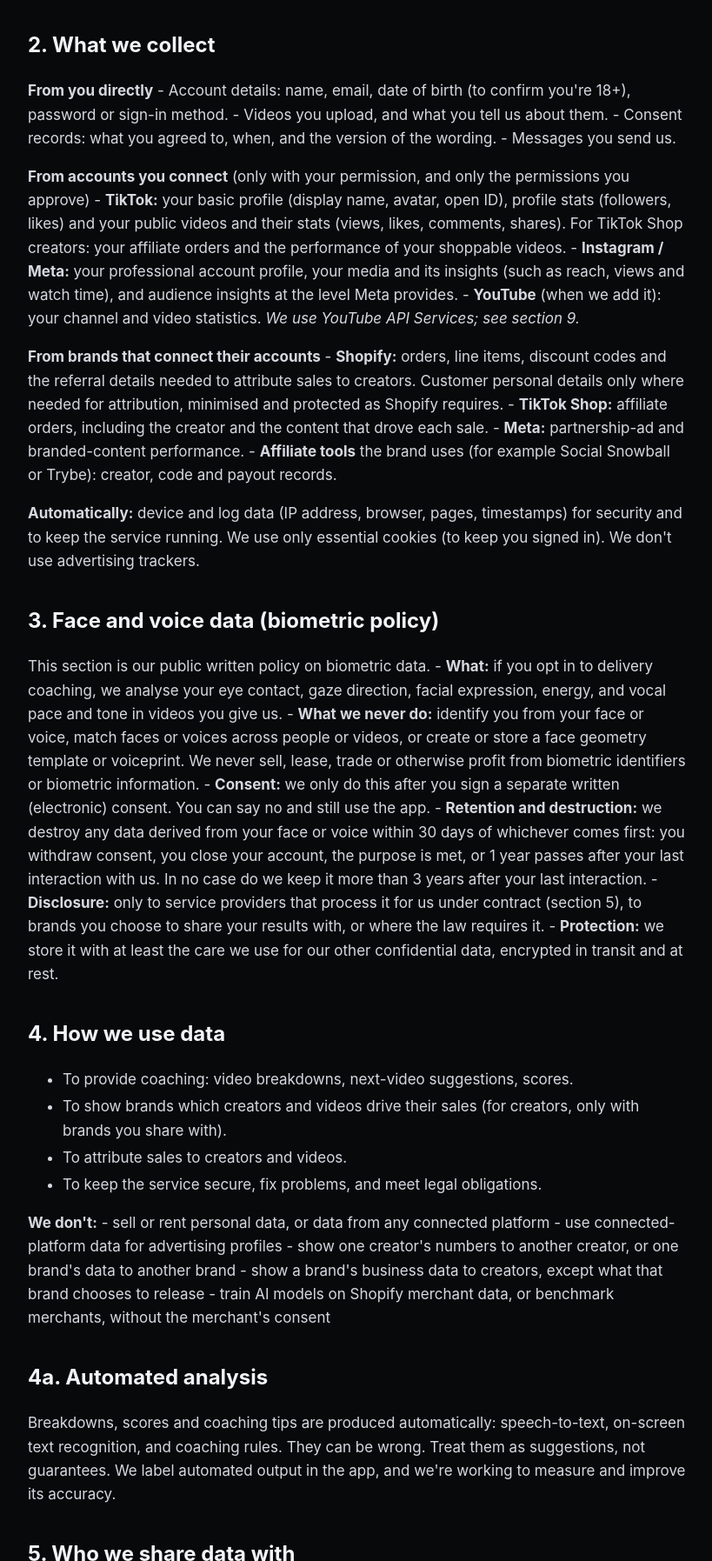
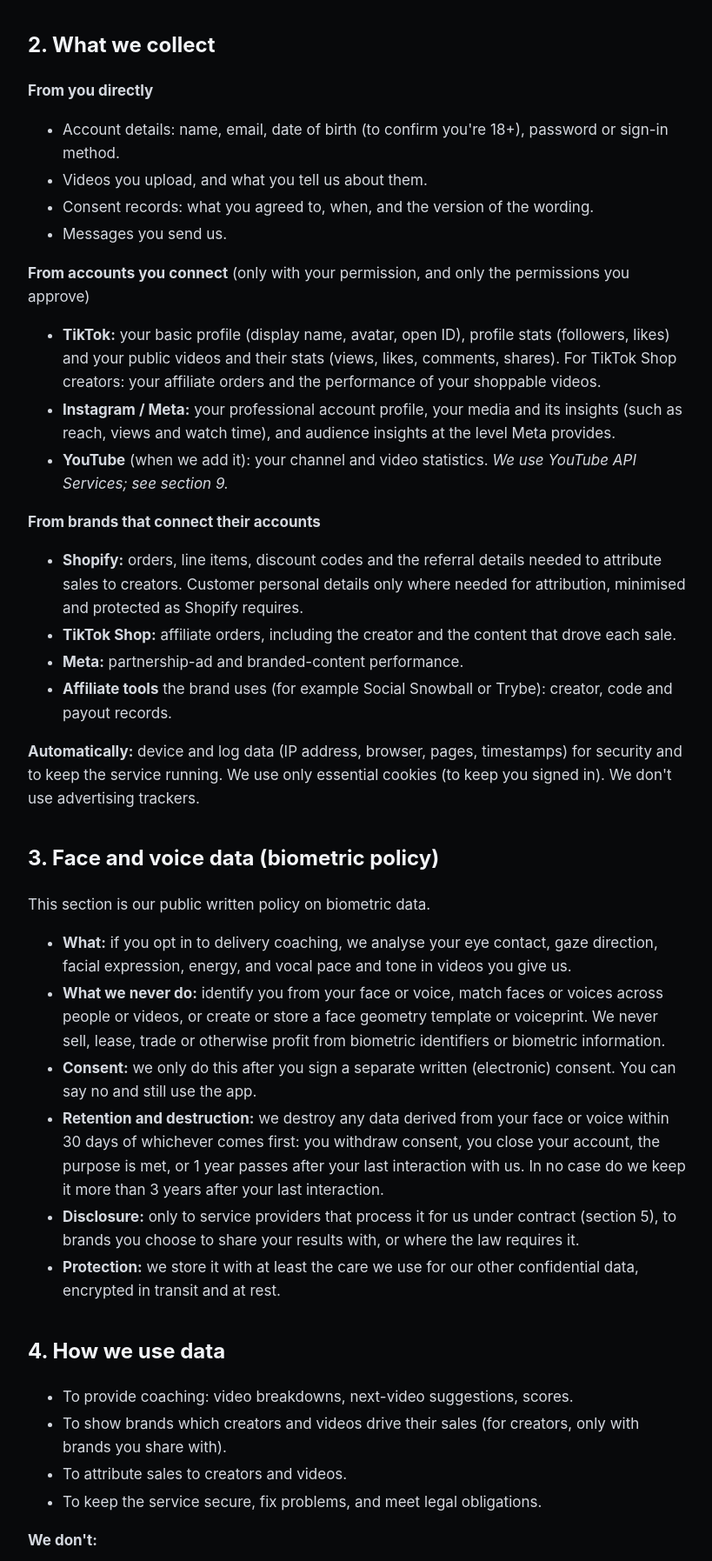
Before and after one commit to autonomous-factory/autonomous-factory.github.io, a plain HTML site: page privacy.html in a window 1280 px wide. Shown: the part 587-2382 px from the top of the page at 87% size, without its empty margins (84-903 px from the left). Drawn offline with Linux system fonts and the light colour scheme.

Commit message:
Fix list rendering on legal pages

```diff
--- a/privacy.html
+++ b/privacy.html
@@ -33,29 +33,37 @@ footer{color:var(--muted);font-size:14px;border-top:1px solid var(--line)}footer
 <li><strong>Visitors</strong> to our website.</li>
 </ul>
 <h2>2. What we collect</h2>
-<p><strong>From you directly</strong>
-- Account details: name, email, date of birth (to confirm you're 18+), password or sign-in method.
-- Videos you upload, and what you tell us about them.
-- Consent records: what you agreed to, when, and the version of the wording.
-- Messages you send us.</p>
-<p><strong>From accounts you connect</strong> (only with your permission, and only the permissions you approve)
-- <strong>TikTok:</strong> your basic profile (display name, avatar, open ID), profile stats (followers, likes) and your public videos and their stats (views, likes, comments, shares). For TikTok Shop creators: your affiliate orders and the performance of your shoppable videos.
-- <strong>Instagram / Meta:</strong> your professional account profile, your media and its insights (such as reach, views and watch time), and audience insights at the level Meta provides.
-- <strong>YouTube</strong> (when we add it): your channel and video statistics. <em>We use YouTube API Services; see section 9.</em></p>
-<p><strong>From brands that connect their accounts</strong>
-- <strong>Shopify:</strong> orders, line items, discount codes and the referral details needed to attribute sales to creators. Customer personal details only where needed for attribution, minimised and protected as Shopify requires.
-- <strong>TikTok Shop:</strong> affiliate orders, including the creator and the content that drove each sale.
-- <strong>Meta:</strong> partnership-ad and branded-content performance.
-- <strong>Affiliate tools</strong> the brand uses (for example Social Snowball or Trybe): creator, code and payout records.</p>
+<p><strong>From you directly</strong></p>
+<ul>
+<li>Account details: name, email, date of birth (to confirm you're 18+), password or sign-in method.</li>
+<li>Videos you upload, and what you tell us about them.</li>
+<li>Consent records: what you agreed to, when, and the version of the wording.</li>
+<li>Messages you send us.</li>
+</ul>
+<p><strong>From accounts you connect</strong> (only with your permission, and only the permissions you approve)</p>
+<ul>
+<li><strong>TikTok:</strong> your basic profile (display name, avatar, open ID), profile stats (followers, likes) and your public videos and their stats (views, likes, comments, shares). For TikTok Shop creators: your affiliate orders and the performance of your shoppable videos.</li>
+<li><strong>Instagram / Meta:</strong> your professional account profile, your media and its insights (such as reach, views and watch time), and audience insights at the level Meta provides.</li>
+<li><strong>YouTube</strong> (when we add it): your channel and video statistics. <em>We use YouTube API Services; see section 9.</em></li>
+</ul>
+<p><strong>From brands that connect their accounts</strong></p>
+<ul>
+<li><strong>Shopify:</strong> orders, line items, discount codes and the referral details needed to attribute sales to creators. Customer personal details only where needed for attribution, minimised and protected as Shopify requires.</li>
+<li><strong>TikTok Shop:</strong> affiliate orders, including the creator and the content that drove each sale.</li>
+<li><strong>Meta:</strong> partnership-ad and branded-content performance.</li>
+<li><strong>Affiliate tools</strong> the brand uses (for example Social Snowball or Trybe): creator, code and payout records.</li>
+</ul>
 <p><strong>Automatically:</strong> device and log data (IP address, browser, pages, timestamps) for security and to keep the service running. We use only essential cookies (to keep you signed in). We don't use advertising trackers.</p>
 <h2>3. Face and voice data (biometric policy)</h2>
-<p>This section is our public written policy on biometric data.
-- <strong>What:</strong> if you opt in to delivery coaching, we analyse your eye contact, gaze direction, facial expression, energy, and vocal pace and tone in videos you give us.
-- <strong>What we never do:</strong> identify you from your face or voice, match faces or voices across people or videos, or create or store a face geometry template or voiceprint. We never sell, lease, trade or otherwise profit from biometric identifiers or biometric information.
-- <strong>Consent:</strong> we only do this after you sign a separate written (electronic) consent. You can say no and still use the app.
-- <strong>Retention and destruction:</strong> we destroy any data derived from your face or voice within 30 days of whichever comes first: you withdraw consent, you close your account, the purpose is met, or 1 year passes after your last interaction with us. In no case do we keep it more than 3 years after your last interaction.
-- <strong>Disclosure:</strong> only to service providers that process it for us under contract (section 5), to brands you choose to share your results with, or where the law requires it.
-- <strong>Protection:</strong> we store it with at least the care we use for our other confidential data, encrypted in transit and at rest.</p>
+<p>This section is our public written policy on biometric data.</p>
+<ul>
+<li><strong>What:</strong> if you opt in to delivery coaching, we analyse your eye contact, gaze direction, facial expression, energy, and vocal pace and tone in videos you give us.</li>
+<li><strong>What we never do:</strong> identify you from your face or voice, match faces or voices across people or videos, or create or store a face geometry template or voiceprint. We never sell, lease, trade or otherwise profit from biometric identifiers or biometric information.</li>
+<li><strong>Consent:</strong> we only do this after you sign a separate written (electronic) consent. You can say no and still use the app.</li>
+<li><strong>Retention and destruction:</strong> we destroy any data derived from your face or voice within 30 days of whichever comes first: you withdraw consent, you close your account, the purpose is met, or 1 year passes after your last interaction with us. In no case do we keep it more than 3 years after your last interaction.</li>
+<li><strong>Disclosure:</strong> only to service providers that process it for us under contract (section 5), to brands you choose to share your results with, or where the law requires it.</li>
+<li><strong>Protection:</strong> we store it with at least the care we use for our other confidential data, encrypted in transit and at rest.</li>
+</ul>
 <h2>4. How we use data</h2>
 <ul>
 <li>To provide coaching: video breakdowns, next-video suggestions, scores.</li>
@@ -63,12 +71,14 @@ footer{color:var(--muted);font-size:14px;border-top:1px solid var(--line)}footer
 <li>To attribute sales to creators and videos.</li>
 <li>To keep the service secure, fix problems, and meet legal obligations.</li>
 </ul>
-<p><strong>We don't:</strong>
-- sell or rent personal data, or data from any connected platform
-- use connected-platform data for advertising profiles
-- show one creator's numbers to another creator, or one brand's data to another brand
-- show a brand's business data to creators, except what that brand chooses to release
-- train AI models on Shopify merchant data, or benchmark merchants, without the merchant's consent</p>
+<p><strong>We don't:</strong></p>
+<ul>
+<li>sell or rent personal data, or data from any connected platform</li>
+<li>use connected-platform data for advertising profiles</li>
+<li>show one creator's numbers to another creator, or one brand's data to another brand</li>
+<li>show a brand's business data to creators, except what that brand chooses to release</li>
+<li>train AI models on Shopify merchant data, or benchmark merchants, without the merchant's consent</li>
+</ul>
 <h2>4a. Automated analysis</h2>
 <p>Breakdowns, scores and coaching tips are produced automatically: speech-to-text, on-screen text recognition, and coaching rules. They can be wrong. Treat them as suggestions, not guarantees. We label automated output in the app, and we're working to measure and improve its accuracy.</p>
 <h2>5. Who we share data with</h2>
```
Also changed, not shown: data-deletion.html (+13 -9 lines), terms.html (+14 -10 lines).
